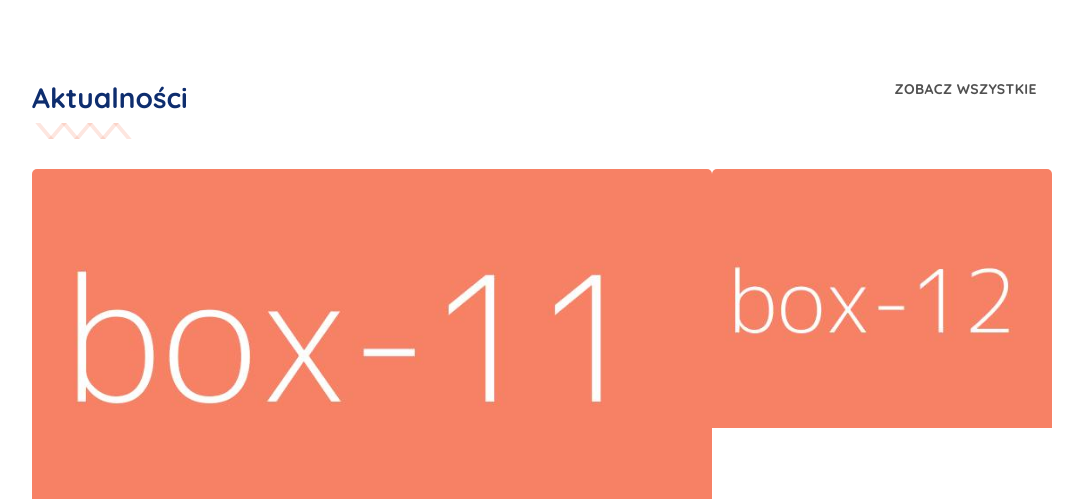
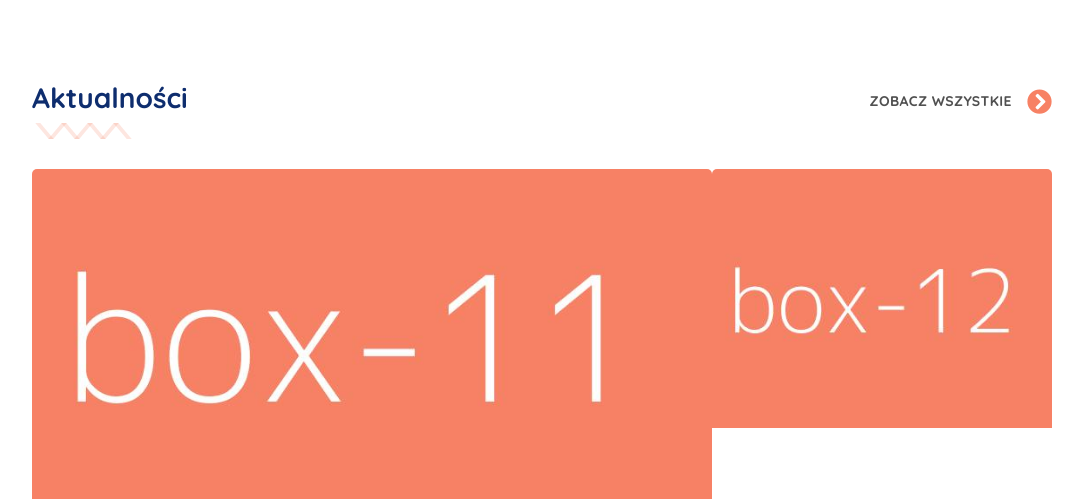
Before and after one commit to developer1984/tz, a PHP site: page / in a window 1280 px wide. Shown: the top 499 px of the page, without its empty margins (98-1181 px from the left). Run offline with PHP 8.4, Linux system fonts and the light colour scheme; some libraries are stand-ins or nearby versions.

Commit message:
Dodanie font awesome

```diff
--- a/assets/css/style.css
+++ b/assets/css/style.css
@@ -40,15 +40,27 @@
     font-style: normal;
 }
 
+.news .news-search{
+    display: flex;
+    flex-direction: row;
+    align-items: center;
+    justify-content: flex-end;
+    padding: 0;
+}
+
 .news .news-search h6{
     font-size: 14px;
     font-weight: bold;
-    font-style: normal;
-    font-stretch: normal;
-    line-height: normal;
     letter-spacing: 0.4px;
-    text-align: right;
     color: #505050;
+    margin: 0;
+}
+
+.news .news-search i{
+	font-size: 25px;
+    color: #f78164;
+    font-family: 'Font Awesome\ 5 Free';
+    margin-left: 15px;
 }
 
 .news .news-wave{
@@ -56,7 +68,6 @@
     justify-content: flex-start;
     padding: 0px 10px;
     padding-bottom: 30px;
-
 }
 
 .news .wave1, .news .wave3, .news .wave5, .news  .wave7{
@@ -71,7 +82,6 @@
 .news .wave3,.news .wave5,.news  .wave7{
     margin-left: 8px;
 }
-
 
 .news .wave2,.news .wave4,.news .wave6{
     padding: 0;
--- a/index.html
+++ b/index.html
@@ -4,6 +4,7 @@
     <meta charset="UTF-8">
     <title>twoj-zwierzak.pl</title>
     <link rel="stylesheet" href="https://stackpath.bootstrapcdn.com/bootstrap/4.1.2/css/bootstrap.min.css" integrity="sha384-Smlep5jCw/wG7hdkwQ/Z5nLIefveQRIY9nfy6xoR1uRYBtpZgI6339F5dgvm/e9B" crossorigin="anonymous">
+    <link rel="stylesheet" href="https://use.fontawesome.com/releases/v5.2.0/css/all.css" integrity="sha384-hWVjflwFxL6sNzntih27bfxkr27PmbbK/iSvJ+a4+0owXq79v+lsFkW54bOGbiDQ" crossorigin="anonymous">
     <link rel="stylesheet" href="assets/css/style.css">
 </head>
 <body>
@@ -14,9 +15,12 @@
             <div class="col-md-9 topic-news">
                 <h3>Aktualności</h3>
             </div>
+
             <div class="col-md-3 news-search">
-                <h6>ZOBACZ WSZYSTKIE </h6>
+                <h6>ZOBACZ WSZYSTKIE</h6>
+                <i class="fas fa-chevron-circle-right"></i>
             </div>
+
             <div class="col-md-12 news-wave">
                 <div class="wave1"></div>
                 <div class="wave2"></div>
```
